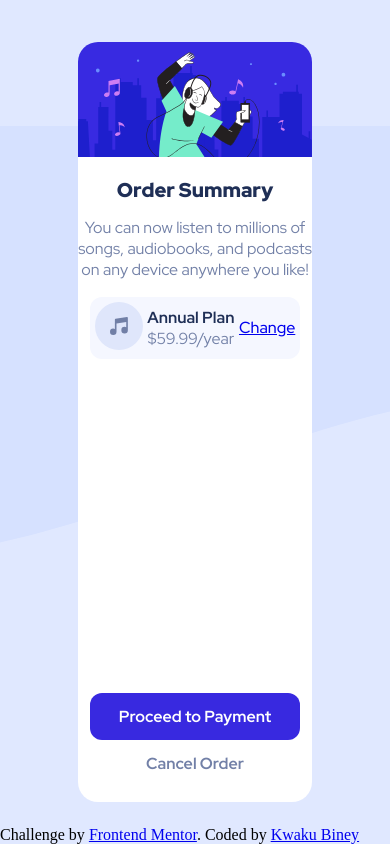
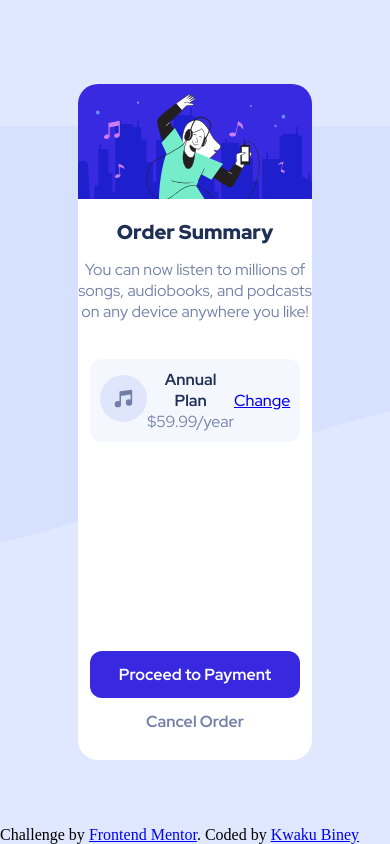
Before and after one commit to kwakubiney/frontendmentor.io, a plain HTML site: page index.html in a window 390 px wide. Drawn offline with Linux system fonts and the light colour scheme.

Commit message:
Media Q 2

```diff
--- a/style.css
+++ b/style.css
@@ -197,89 +197,21 @@ position: fixed;
 bottom: 0px;
 }
 
-@media screen and (max-width: 992px) {
-        .payment{
-            top:140px;
-        }
-  }
 
+/* #mobile */
+@media screen and (max-width: 480px) {
 
-@media screen and (max-width: 900px) {
-
-    .payment{
-        top:132px;
-        padding: 5px 5px 5px 5px;
-    }
-
-    .wrapper{
-        width: 40%;
-    }
+.wrapper{
+    width: 60%;
+    height: 80%;
 }
 
-@media screen and (max-width: 845px) {
-    .payment{
-        top:140px;
-    }
-}
-
-@media screen and (max-width: 750px) {
-    .wrapper{
-        width: 50%;
-    }
-    .payment{
-        top: 115px;
-    }
-}
-
-@media screen and (max-width: 720px) {
-    .wrapper{
-        width: 50%;
-    }
-
-    .payment{
-        top: 130px;
+.payment{
+        top:160px;
     }
 }
 
 
-@media screen and (max-width: 650px) {
-    .wrapper{
-        width: 50%;
+@media screen and (max-width: 960x) {
+
     }
-
-    .payment{
-        top: 140px;
-    }
-}
-
-@media screen and (max-width: 551px) {
-
-    .wrapper{
-        width: 60%;
-    }
-
-    .payment{
-        top: 140px;
-    }
-}
-
-
-@media screen and (max-width: 380px) {
-
-    .wrapper{
-        width: 69%;
-        height: 70%;
-    }
-
-    .main-heading{
-        top:35px;
-    }
-
-    .details{
-        top: 90px;
-    }
-
-    .payment{
-        top: 180px;
-    }
-}
```
